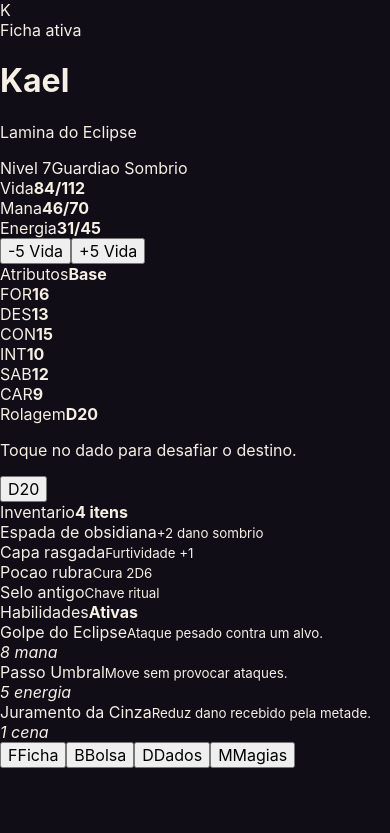
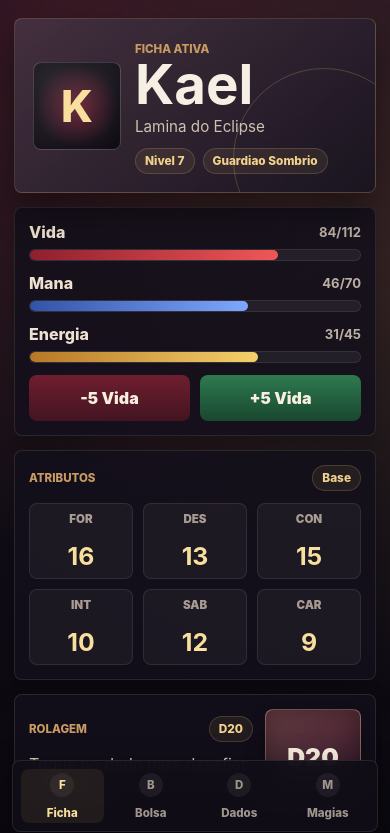
Before and after one commit to FernandoProjetosGitHub/RPG, a React (Vite) app: page / in a window 390 px wide. Shown: the top 833 px of the page. Built offline with nearby package versions, Linux system fonts and the light colour scheme.

Commit message:
style: add dark mobile character sheet

```diff
--- a/src/styles.css
+++ b/src/styles.css
@@ -1,9 +1,11 @@
 :root {
   color: #f6efe3;
-  background: #100d17;
+  background: #0d0a12;
   font-family:
     Inter, ui-sans-serif, system-ui, -apple-system, BlinkMacSystemFont, "Segoe UI",
     sans-serif;
+  font-synthesis: none;
+  text-rendering: optimizeLegibility;
 }
 
 * {
@@ -12,6 +14,11 @@
 
 body {
   margin: 0;
+  min-width: 320px;
+  background:
+    radial-gradient(circle at 16% 0%, rgba(155, 36, 48, 0.22), transparent 34rem),
+    radial-gradient(circle at 86% 16%, rgba(222, 169, 83, 0.14), transparent 28rem),
+    linear-gradient(180deg, #17111f 0%, #0d0a12 46%, #09080c 100%);
 }
 
 button {
@@ -20,4 +27,351 @@ button {
 
 .app-shell {
   min-height: 100vh;
+  padding: 18px 14px 96px;
 }
+
+.app-frame {
+  display: grid;
+  gap: 14px;
+  width: min(100%, 540px);
+  margin: 0 auto;
+}
+
+.character-header {
+  position: relative;
+  display: grid;
+  grid-template-columns: 88px 1fr;
+  gap: 14px;
+  align-items: center;
+  min-height: 132px;
+  padding: 18px;
+  overflow: hidden;
+  border: 1px solid rgba(237, 198, 121, 0.2);
+  border-radius: 8px;
+  background:
+    linear-gradient(135deg, rgba(255, 255, 255, 0.07), rgba(255, 255, 255, 0.02)),
+    linear-gradient(145deg, rgba(54, 33, 48, 0.96), rgba(20, 16, 28, 0.98));
+  box-shadow: 0 18px 36px rgba(0, 0, 0, 0.42);
+}
+
+.character-header::after {
+  position: absolute;
+  inset: auto -40px -58px auto;
+  width: 180px;
+  height: 180px;
+  border: 1px solid rgba(237, 198, 121, 0.22);
+  border-radius: 50%;
+  content: "";
+}
+
+.portrait {
+  display: grid;
+  place-items: center;
+  width: 88px;
+  aspect-ratio: 1;
+  border: 1px solid rgba(246, 239, 227, 0.18);
+  border-radius: 8px;
+  color: #f8df9d;
+  background:
+    linear-gradient(145deg, rgba(255, 255, 255, 0.12), transparent),
+    radial-gradient(circle, rgba(149, 23, 43, 0.52), rgba(19, 15, 25, 0.92) 68%);
+  box-shadow: inset 0 0 26px rgba(0, 0, 0, 0.45);
+  font-size: 2.7rem;
+  font-weight: 800;
+}
+
+.character-copy {
+  position: relative;
+  min-width: 0;
+}
+
+.eyebrow,
+.section-heading span {
+  color: #c99b62;
+  font-size: 0.72rem;
+  font-weight: 800;
+  letter-spacing: 0;
+  text-transform: uppercase;
+}
+
+h1 {
+  margin: 2px 0 0;
+  font-size: clamp(2.3rem, 14vw, 4.2rem);
+  line-height: 0.92;
+}
+
+p {
+  margin: 0;
+}
+
+.character-copy p {
+  margin-top: 8px;
+  color: #cfc1b2;
+  font-size: 0.95rem;
+}
+
+.character-tags {
+  display: flex;
+  flex-wrap: wrap;
+  gap: 8px;
+  margin-top: 12px;
+}
+
+.character-tags span,
+.section-heading strong,
+.list-item em {
+  border: 1px solid rgba(237, 198, 121, 0.18);
+  border-radius: 999px;
+  color: #f1d28d;
+  background: rgba(237, 198, 121, 0.08);
+  font-size: 0.74rem;
+  font-style: normal;
+  font-weight: 800;
+  padding: 5px 9px;
+}
+
+.panel {
+  border: 1px solid rgba(246, 239, 227, 0.1);
+  border-radius: 8px;
+  background: rgba(19, 16, 27, 0.86);
+  box-shadow: 0 14px 28px rgba(0, 0, 0, 0.26);
+  padding: 14px;
+}
+
+.stats-panel,
+.item-list {
+  display: grid;
+  gap: 12px;
+}
+
+.stat-bar {
+  display: grid;
+  gap: 7px;
+}
+
+.stat-bar__meta,
+.section-heading,
+.list-item--ability {
+  display: flex;
+  align-items: center;
+  justify-content: space-between;
+  gap: 12px;
+}
+
+.stat-bar__meta span {
+  color: #efe1cf;
+  font-weight: 800;
+}
+
+.stat-bar__meta strong {
+  color: #bcb0a4;
+  font-size: 0.82rem;
+}
+
+.stat-bar__track {
+  height: 12px;
+  overflow: hidden;
+  border: 1px solid rgba(255, 255, 255, 0.08);
+  border-radius: 999px;
+  background: rgba(255, 255, 255, 0.06);
+}
+
+.stat-bar__fill {
+  display: block;
+  height: 100%;
+  border-radius: inherit;
+  transition: width 180ms ease;
+}
+
+.stat-bar__fill--health {
+  background: linear-gradient(90deg, #8f1f2e, #f05757);
+}
+
+.stat-bar__fill--mana {
+  background: linear-gradient(90deg, #3153a8, #7ea7ff);
+}
+
+.stat-bar__fill--energy {
+  background: linear-gradient(90deg, #b77825, #f4d06a);
+}
+
+.quick-actions {
+  display: grid;
+  grid-template-columns: 1fr 1fr;
+  gap: 10px;
+}
+
+.action-button,
+.dice-button,
+.bottom-nav button {
+  border: 0;
+  color: #f8efdf;
+  cursor: pointer;
+}
+
+.action-button {
+  min-height: 46px;
+  border-radius: 8px;
+  font-weight: 900;
+}
+
+.action-button--danger {
+  background: linear-gradient(180deg, #6f1e2f, #431421);
+}
+
+.action-button--heal {
+  background: linear-gradient(180deg, #2e7a50, #19472f);
+}
+
+.attributes-grid {
+  display: grid;
+  grid-template-columns: repeat(3, 1fr);
+  gap: 10px;
+  margin-top: 12px;
+}
+
+.attribute-card {
+  display: grid;
+  place-items: center;
+  min-height: 76px;
+  border: 1px solid rgba(246, 239, 227, 0.09);
+  border-radius: 8px;
+  background: rgba(255, 255, 255, 0.045);
+}
+
+.attribute-card span {
+  color: #a89c92;
+  font-size: 0.72rem;
+  font-weight: 900;
+}
+
+.attribute-card strong {
+  color: #f8df9d;
+  font-size: 1.55rem;
+}
+
+.dice-panel {
+  display: grid;
+  grid-template-columns: 1fr 96px;
+  gap: 12px;
+  align-items: center;
+}
+
+.roll-message {
+  margin-top: 11px;
+  color: #d9cab8;
+  line-height: 1.45;
+}
+
+.dice-button {
+  display: grid;
+  place-items: center;
+  width: 96px;
+  aspect-ratio: 1;
+  border: 1px solid rgba(248, 223, 157, 0.28);
+  border-radius: 8px;
+  background:
+    linear-gradient(145deg, rgba(248, 223, 157, 0.18), transparent),
+    linear-gradient(180deg, #49192f, #211225);
+  box-shadow: inset 0 0 24px rgba(0, 0, 0, 0.36), 0 12px 20px rgba(0, 0, 0, 0.24);
+}
+
+.dice-button span {
+  font-size: 1.55rem;
+  font-weight: 950;
+}
+
+.item-list {
+  margin-top: 12px;
+}
+
+.list-item {
+  display: grid;
+  gap: 4px;
+  min-height: 58px;
+  padding: 11px 12px;
+  border: 1px solid rgba(246, 239, 227, 0.08);
+  border-radius: 8px;
+  background: rgba(255, 255, 255, 0.04);
+}
+
+.list-item span {
+  color: #f5eadb;
+  font-weight: 850;
+}
+
+.list-item small {
+  color: #a99e96;
+  line-height: 1.35;
+}
+
+.list-item--ability {
+  grid-template-columns: 1fr auto;
+}
+
+.bottom-nav {
+  position: fixed;
+  right: 12px;
+  bottom: 12px;
+  left: 12px;
+  display: grid;
+  grid-template-columns: repeat(4, 1fr);
+  gap: 6px;
+  width: min(calc(100% - 24px), 540px);
+  margin: 0 auto;
+  padding: 8px;
+  border: 1px solid rgba(246, 239, 227, 0.1);
+  border-radius: 8px;
+  background: rgba(16, 13, 23, 0.94);
+  box-shadow: 0 14px 36px rgba(0, 0, 0, 0.44);
+  backdrop-filter: blur(12px);
+}
+
+.bottom-nav button {
+  display: grid;
+  gap: 4px;
+  place-items: center;
+  min-width: 0;
+  min-height: 54px;
+  border-radius: 8px;
+  background: transparent;
+  color: #9f958c;
+  font-size: 0.72rem;
+  font-weight: 800;
+}
+
+.bottom-nav button span {
+  display: grid;
+  place-items: center;
+  width: 24px;
+  aspect-ratio: 1;
+  border-radius: 50%;
+  background: rgba(255, 255, 255, 0.06);
+}
+
+.bottom-nav button.is-active {
+  color: #f8df9d;
+  background: rgba(237, 198, 121, 0.08);
+}
+
+@media (min-width: 760px) {
+  .app-shell {
+    padding-top: 32px;
+  }
+
+  .app-frame {
+    grid-template-columns: repeat(2, 1fr);
+    max-width: 920px;
+  }
+
+  .character-header,
+  .stats-panel {
+    grid-column: span 2;
+  }
+
+  .bottom-nav {
+    right: 50%;
+    left: auto;
+    transform: translateX(50%);
+  }
+}
```
